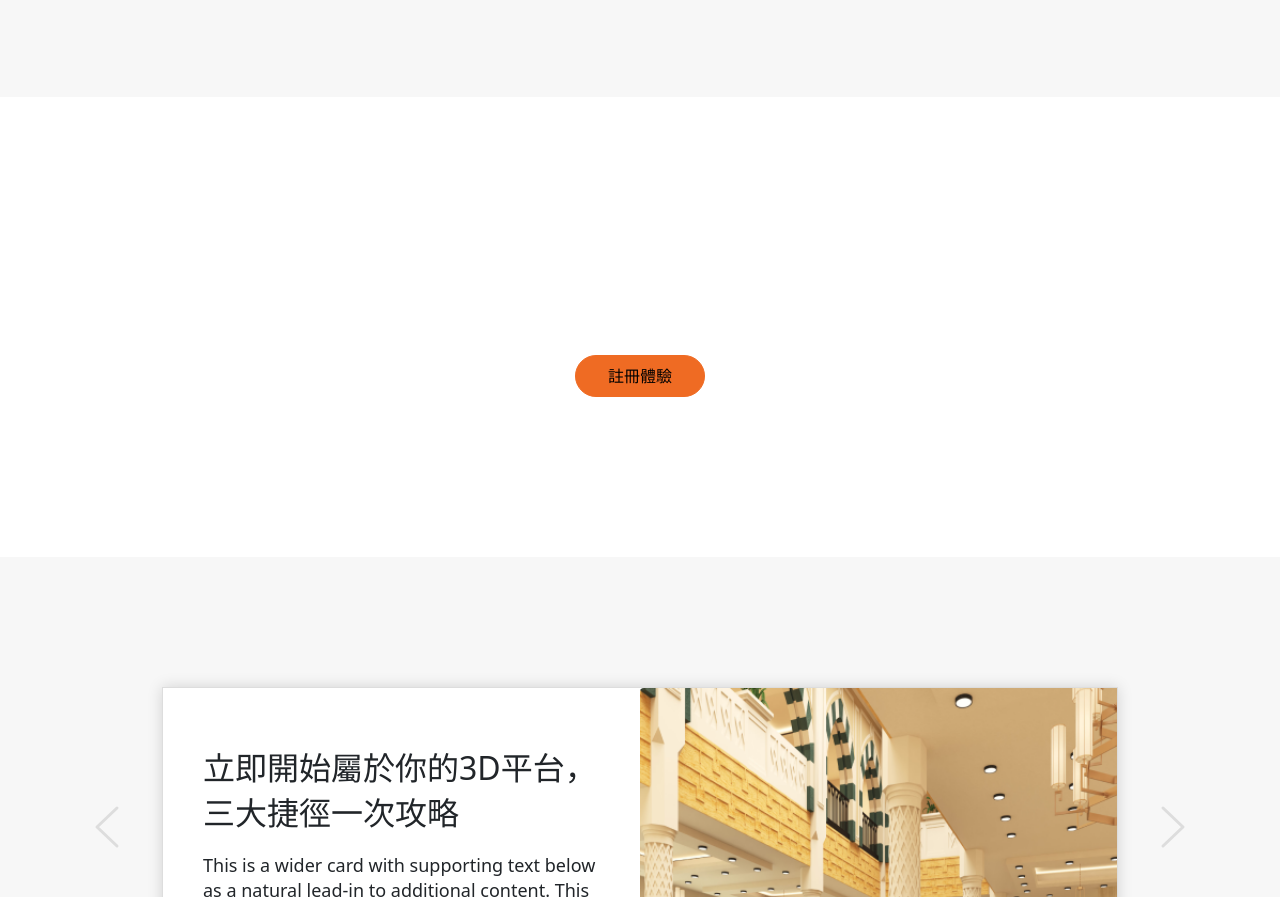
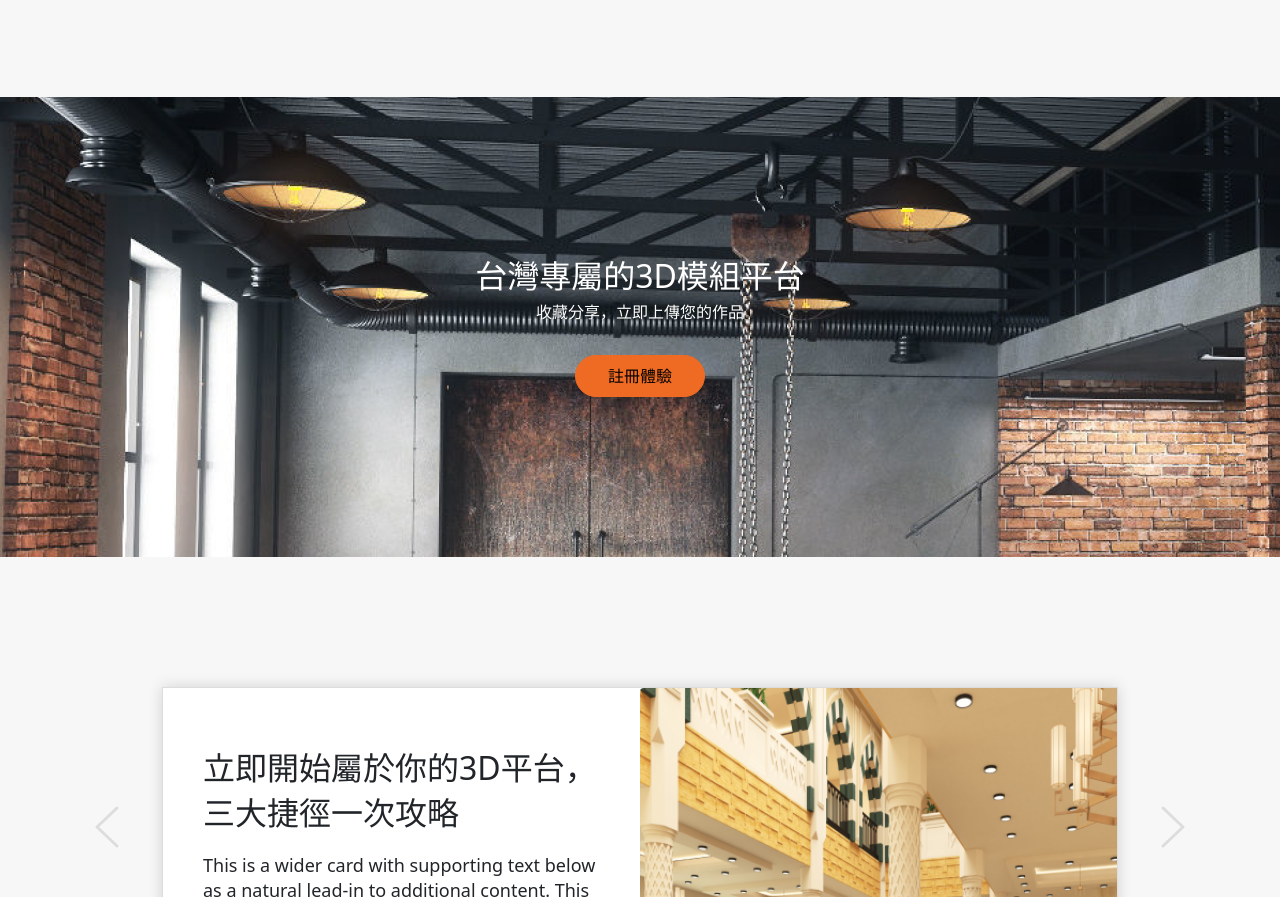
Before and after one commit to loracy/TDAL-html, a plain HTML site: page index.html in a window 1280 px wide. Shown: the part 3037-3934 px from the top of the page. Drawn offline with nearby package versions, Linux system fonts and the light colour scheme; files whose address does not match are found by name.

Commit message:
fix background image url missing issue in middle section of Home Page

```diff
--- a/css/scss/general.scss
+++ b/css/scss/general.scss
@@ -852,7 +852,7 @@ $CarouselControls: 4;
 
 .HomeMidCover {
     height: 460px;
-    background-image: url(../img/home_mid_1.png);
+    background-image: url(../../assets/img/home_mid_1.png);
 
     h2, h6 {
         color: #FFFFFF;
```
Also changed, not shown: css/scss/general.css, 1 other file.
